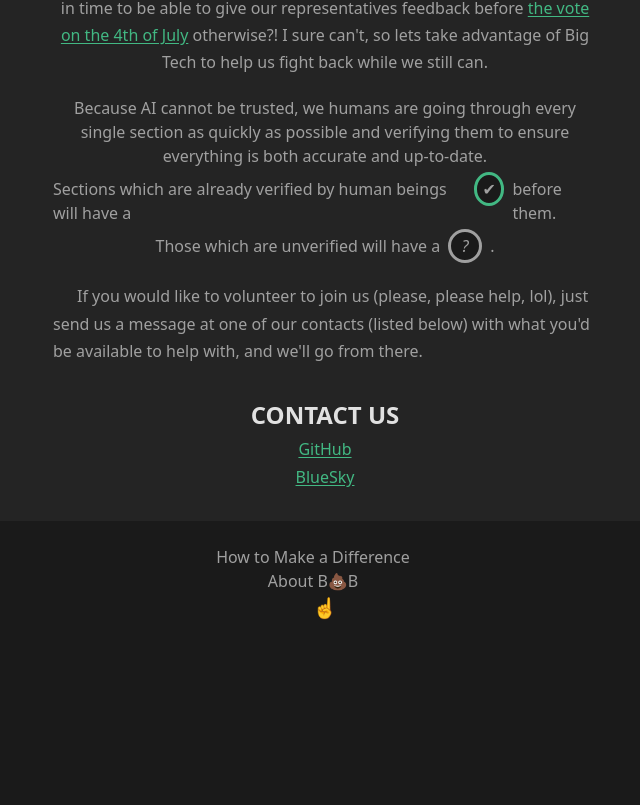
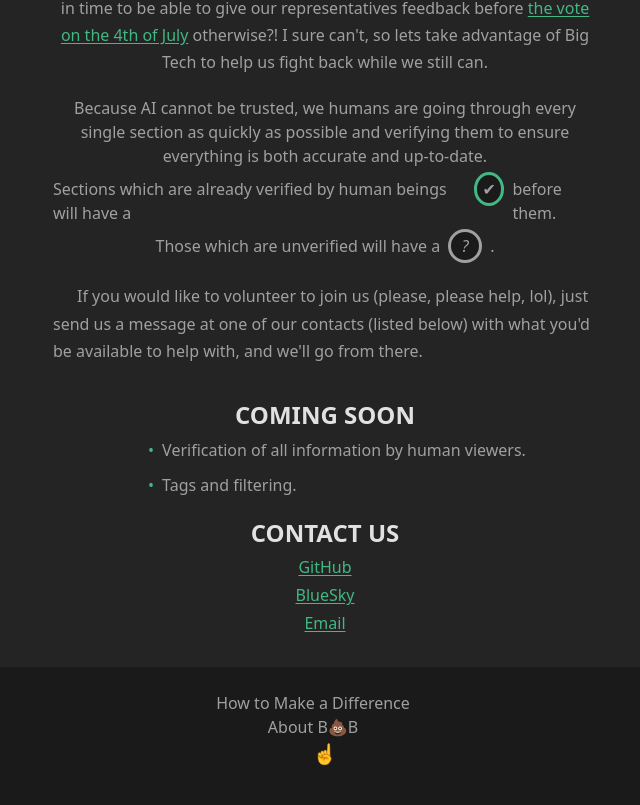
Before and after one commit to foxtrot-delta-tango/big-bullshit-bill, a Vue app: page /big-bullshit-bill/about in a window 1280 px wide. Shown: the part 761-1566 px from the top of the page, without its empty margins (315-955 px from the left). Before the commit the page ends 1432 px from the top, so only its background shows below. Built offline with nearby package versions, Linux system fonts and the light colour scheme.

Commit message:
add 'coming soon' to about

```diff
--- a/src/components/About.vue
+++ b/src/components/About.vue
@@ -27,9 +27,17 @@
             </p>
         </section>
         <section>
+            <h1>Coming Soon</h1>
+            <ul>
+                <li>Verification of all information by human viewers.</li>
+                <li>Tags and filtering.</li>
+            </ul>
+        </section>
+        <section>
             <h1>Contact Us</h1>
             <a href='https://github.com/foxtrot-delta-tango' target='_blank'>GitHub</a>
             <a href='https://bsky.app/profile/big-bullshit-bill.bsky.social' target='_blank'>BlueSky</a>
+            <a href='mailto:big.bullshid.bill@gmail.com'>Email</a>
         </section>
     </div>
 </template>
@@ -98,6 +106,27 @@ section {
             }
         }
     }
+
+    ul {
+        list-style: none;
+        padding: 0;
+        margin: 0;
+        display: flex;
+        flex-direction: column;
+        gap: 0.5em;
+
+        li {
+            color: var(--color-text-light);
+            line-height: 1.7;
+            text-indent: 1.5em;
+
+            &::before {
+                content: '•';
+                color: var(--color-primary);
+                margin-right: 0.5em;
+            }
+        }
+    }
 }
 
 strong {
```
